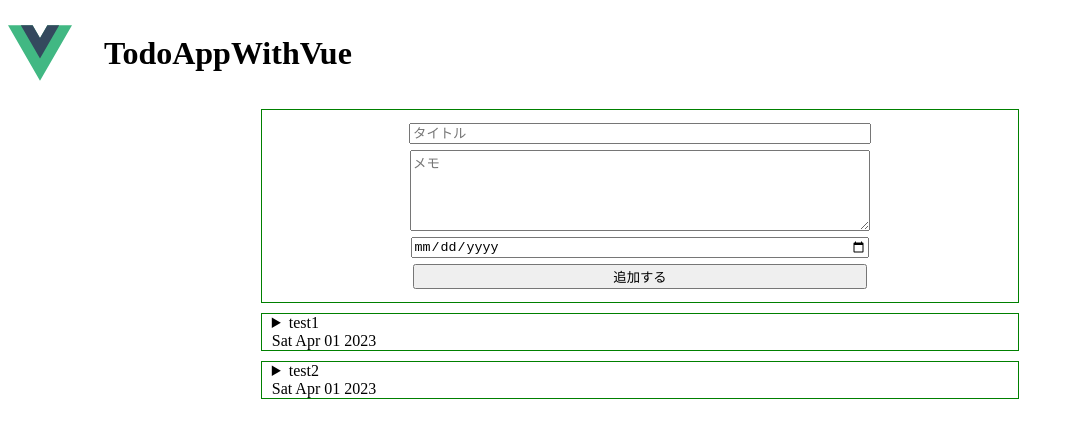
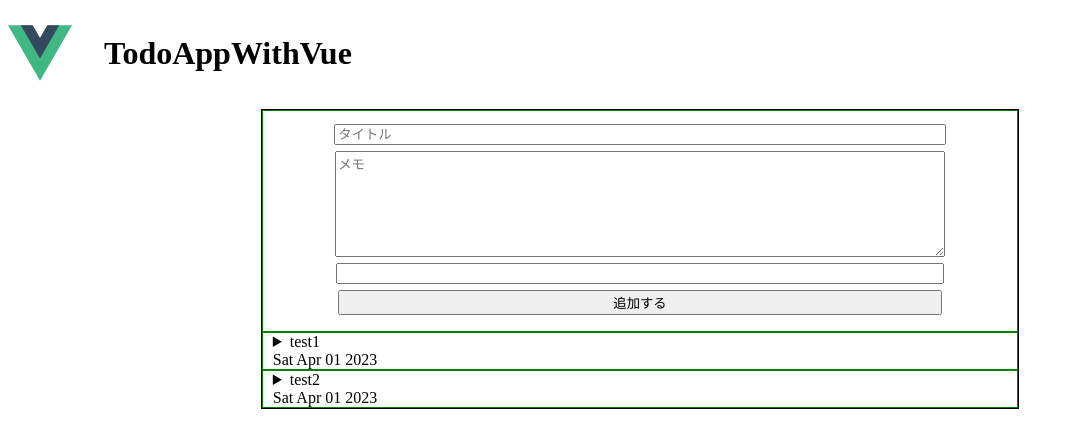
Before and after one commit to YuukiTerui/TodoAppWithVue, a Vue app in the folder todoapp/: page / in a window 1280 px wide. Shown: the top 448 px of the page, without its empty margins (0-1073 px from the left). Built offline with nearby package versions, Linux system fonts and the light colour scheme.

Commit message:
Addエリアの見た目調整

```diff
--- a/todoapp/src/App.vue
+++ b/todoapp/src/App.vue
@@ -7,16 +7,10 @@
     </div>
   </header>
 
-  <main>
-
+  <main class="main-content">
       <todo-add @add-new-todo="addNewTodo"></todo-add>
 
-    <todo-task v-for="[id, td] in todoList"
-      :key="id"
-      :id="td.id"
-      :title="td.title"
-      :note="td.note"
-      :limit="td.limit">
+      <todo-task v-for="[id, td] in todoList" :key="id" :id="td.id" :title="td.title" :note="td.note" :limit="td.limit">
       </todo-task>
   </main>
 </template>
@@ -41,15 +35,18 @@ const todoList = ref(todoListInit);
 
 const addNewTodo = (title: string, note: string, limit: string) => {
   idcnt++;
-  todoList.value.set(idcnt, {id: idcnt, title: title, note:note, limit: limit});
+  todoList.value.set(idcnt, { id: idcnt, title: title, note: note, limit: limit });
 }
 </script>
 
 
 <style scoped>
+.main-content {
+  margin: 10px 20%;
+  border: black 1px solid;
+}
 .box {
   border: green 1px solid;
-    margin: 10px 20%;
   font-family: "Kokoro", "Vollkorn";
   display: flex;
   place-items: center;
--- a/todoapp/src/components/TodoAdd.vue
+++ b/todoapp/src/components/TodoAdd.vue
@@ -1,9 +1,9 @@
 <template>
     <div class="box todo-add">
-        <input type="text" class="todo-add-item" v-model="title" placeholder="タイトル">
-        <textarea class="todo-add-item" v-model="note" rows="5" cols="22" placeholder="メモ"></textarea>
-        <input type="date" class="todo-add-item" v-model="limit">
-        <button class="todo-add-item" @click="onSubmitClick">追加する</button>
+        <input type="text" id="title" class="todo-add-item" v-model="title" placeholder="タイトル">
+        <textarea id="memo" class="todo-add-item" v-model="note"  placeholder="メモ"></textarea>
+        <input type="date" id="limit" class="todo-add-item" v-model="limit" placeholder="期限">
+        <button id="add-button" class="todo-add-item" @click="onSubmitClick">追加する</button>
     </div>
 </template>
 
@@ -31,10 +31,33 @@ const onSubmitClick = () => {
     padding: 10px 0;
     flex-direction: column;
     width: auto;
+    height: 200px;
 }
 
 .todo-add-item {
     margin: 3px 0;
-    width: 60%;
+    width: 80%;
 }
+
+#memo {
+    height: 50%;
+}
+
+#add-button {
+    position: relative;
+}
+
+input[type=date]::-webkit-calendar-picker-indicator {
+
+    width: 100%;
+    height: 100%;
+    opacity: 0;
+}
+input[type=date]::-webkit-inner-spin-button {
+    -webkit-appearance: none;
+}
+input[type=date]::-webkit-clear-button {
+    -webkit-appearance: none;
+}
+
 </style>
```
Lines whose indentation alone changed are shown as unchanged.
